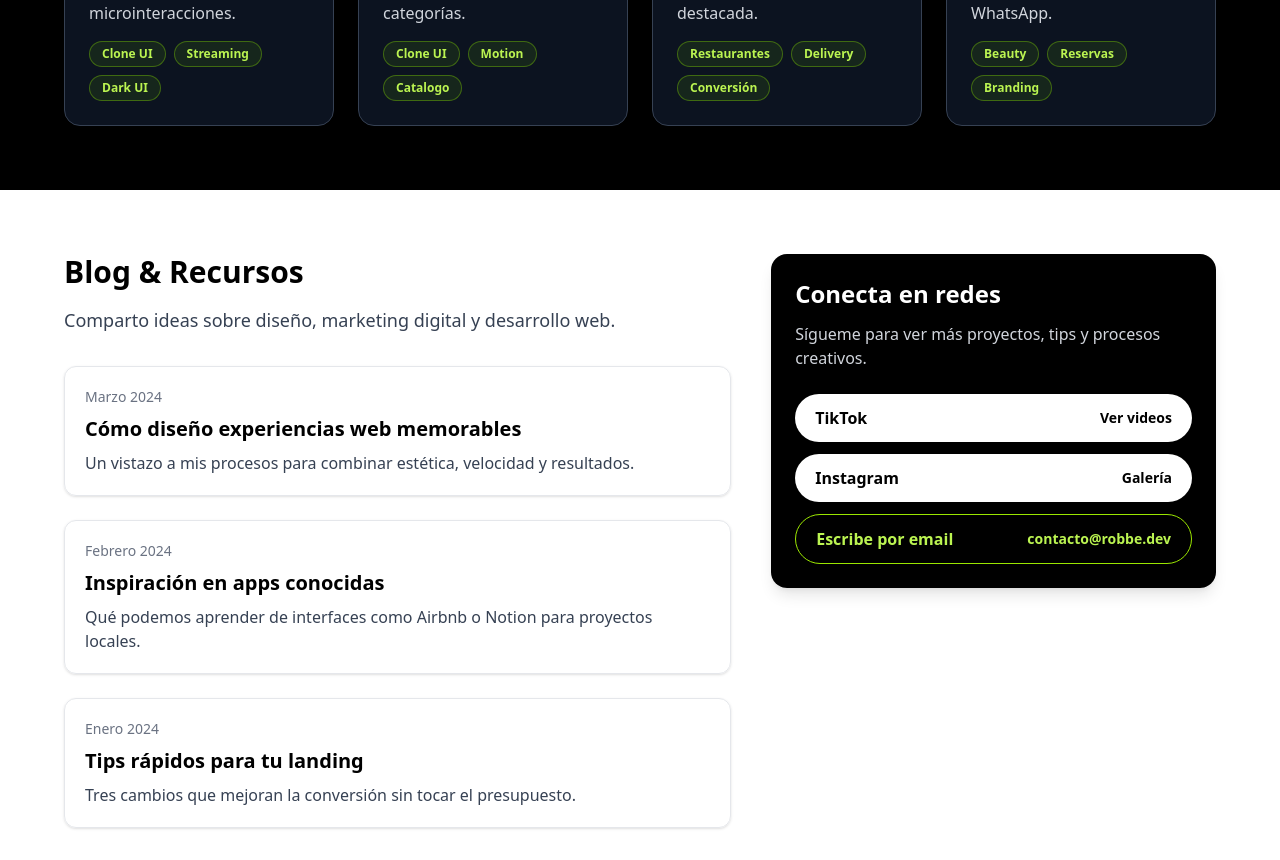
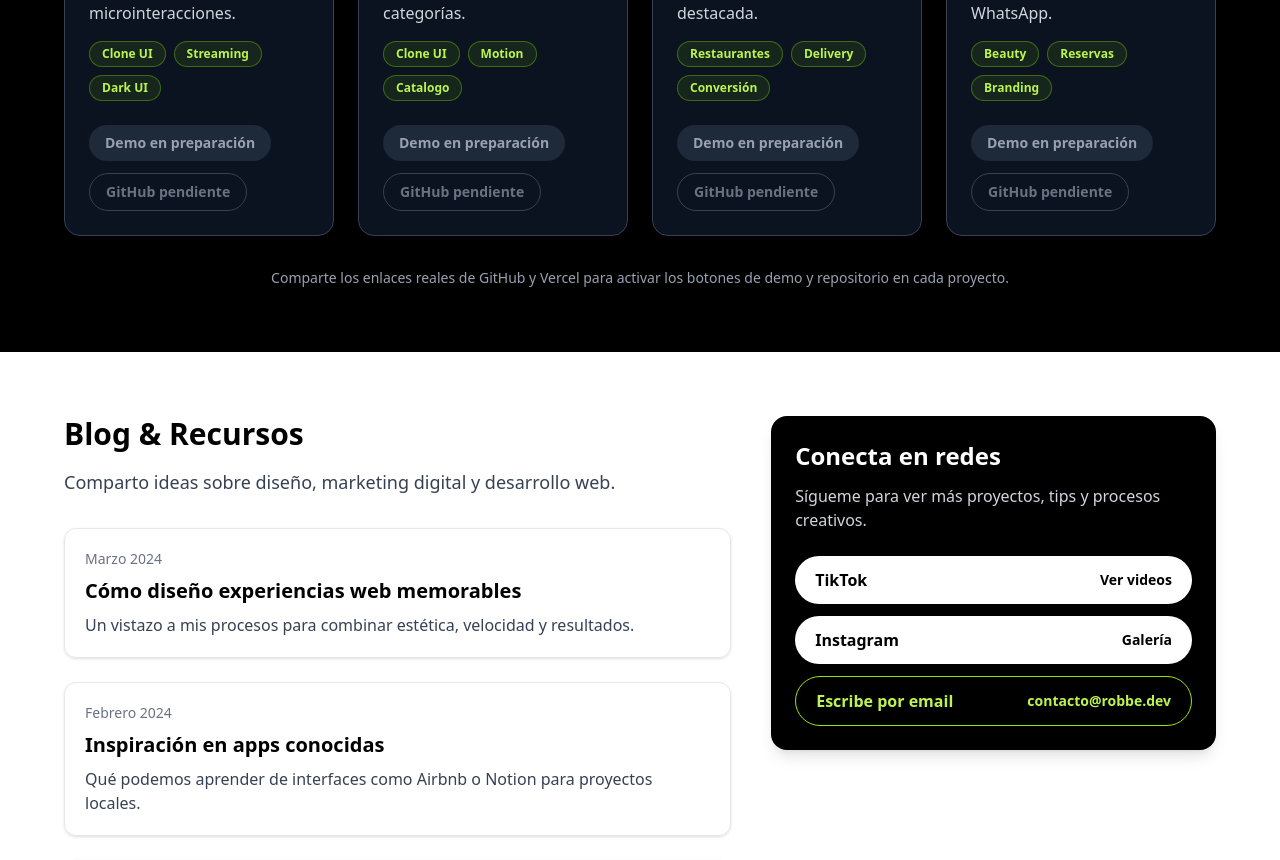
Before and after one commit to Robbe1910/landing-page, a Next.js app: page / in a window 1280 px wide. Shown: the part 1700-2560 px from the top of the page. Built offline with nearby package versions, Linux system fonts and the light colour scheme.

Commit message:
Add placeholder links for portfolio projects

```diff
--- a/src/app/page.tsx
+++ b/src/app/page.tsx
@@ -20,24 +20,32 @@ export default function Home() {
       description:
         "Interfaz inmersiva con playlists, reproductor fijo y microinteracciones.",
       tags: ["Clone UI", "Streaming", "Dark UI"],
+      githubUrl: "",
+      liveUrl: "",
     },
     {
       title: "Clon Disney+",
       description:
         "Galerías cinematográficas, carruseles y navegación por categorías.",
       tags: ["Clone UI", "Motion", "Catalogo"],
+      githubUrl: "",
+      liveUrl: "",
     },
     {
       title: "Kebab house",
       description:
         "Landing con menú visual, pedidos rápidos y ubicación destacada.",
       tags: ["Restaurantes", "Delivery", "Conversión"],
+      githubUrl: "",
+      liveUrl: "",
     },
     {
       title: "Peluquería & barbería",
       description:
         "Reserva online, galería de cortes y CTA directo a WhatsApp.",
       tags: ["Beauty", "Reservas", "Branding"],
+      githubUrl: "",
+      liveUrl: "",
     },
   ];
 
@@ -181,9 +189,43 @@ export default function Home() {
                   </span>
                 ))}
               </div>
+              <div className="mt-6 flex flex-wrap gap-3">
+                {project.liveUrl ? (
+                  <a
+                    href={project.liveUrl}
+                    target="_blank"
+                    rel="noopener noreferrer"
+                    className="inline-flex items-center justify-center rounded-full bg-lime-500 px-4 py-2 text-sm font-semibold text-black hover:bg-lime-400 transition"
+                  >
+                    Ver demo
+                  </a>
+                ) : (
+                  <span className="inline-flex items-center justify-center rounded-full bg-gray-800 px-4 py-2 text-sm font-semibold text-gray-400">
+                    Demo en preparación
+                  </span>
+                )}
+                {project.githubUrl ? (
+                  <a
+                    href={project.githubUrl}
+                    target="_blank"
+                    rel="noopener noreferrer"
+                    className="inline-flex items-center justify-center rounded-full border border-gray-500 px-4 py-2 text-sm font-semibold text-gray-200 hover:border-lime-400 hover:text-lime-300 transition"
+                  >
+                    GitHub
+                  </a>
+                ) : (
+                  <span className="inline-flex items-center justify-center rounded-full border border-gray-700 px-4 py-2 text-sm font-semibold text-gray-500">
+                    GitHub pendiente
+                  </span>
+                )}
+              </div>
             </motion.article>
           ))}
         </div>
+        <p className="mt-8 text-center text-sm text-gray-400">
+          Comparte los enlaces reales de GitHub y Vercel para activar los botones
+          de demo y repositorio en cada proyecto.
+        </p>
       </section>
 
       {/* Blog & Social */}
```
